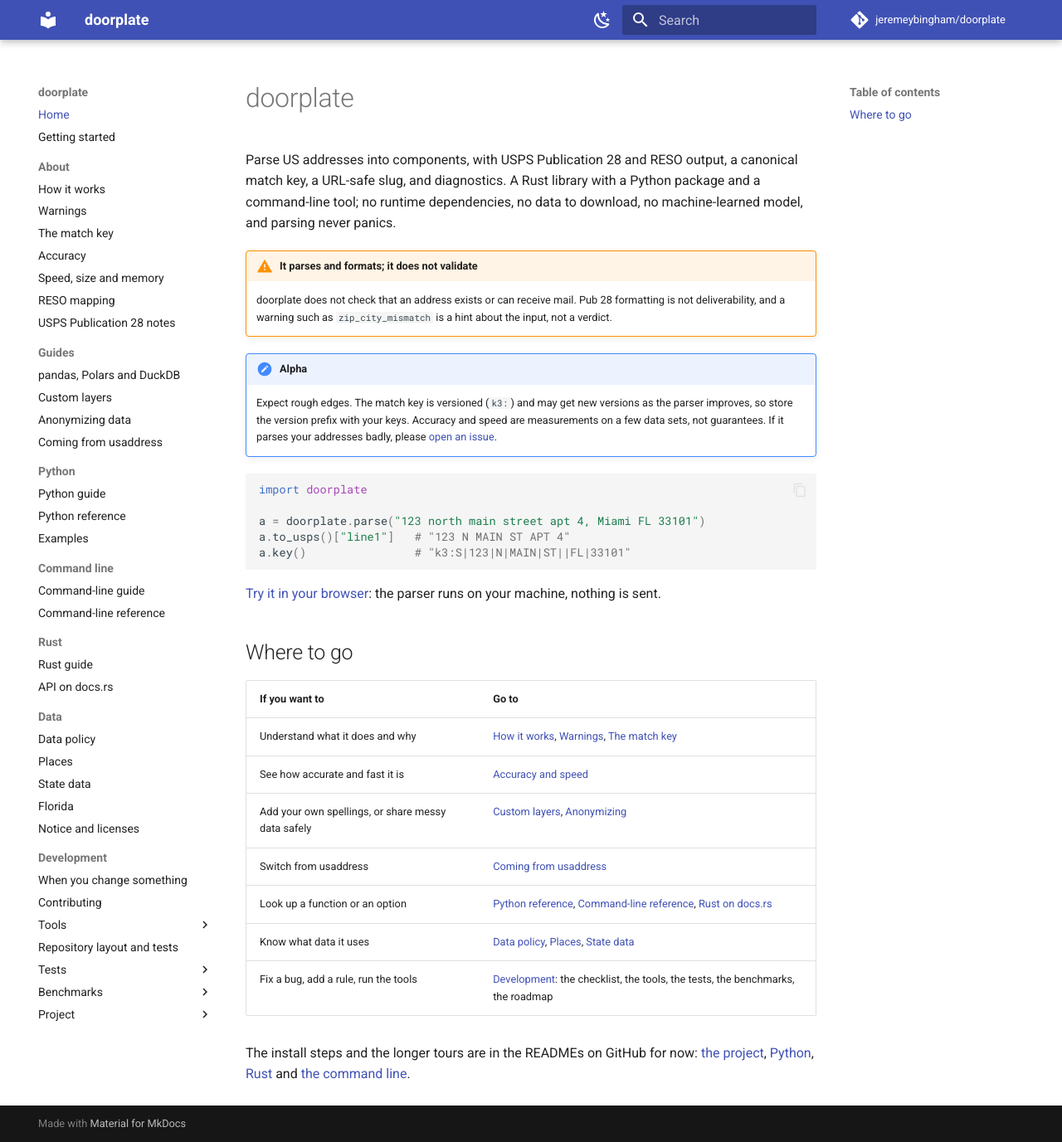
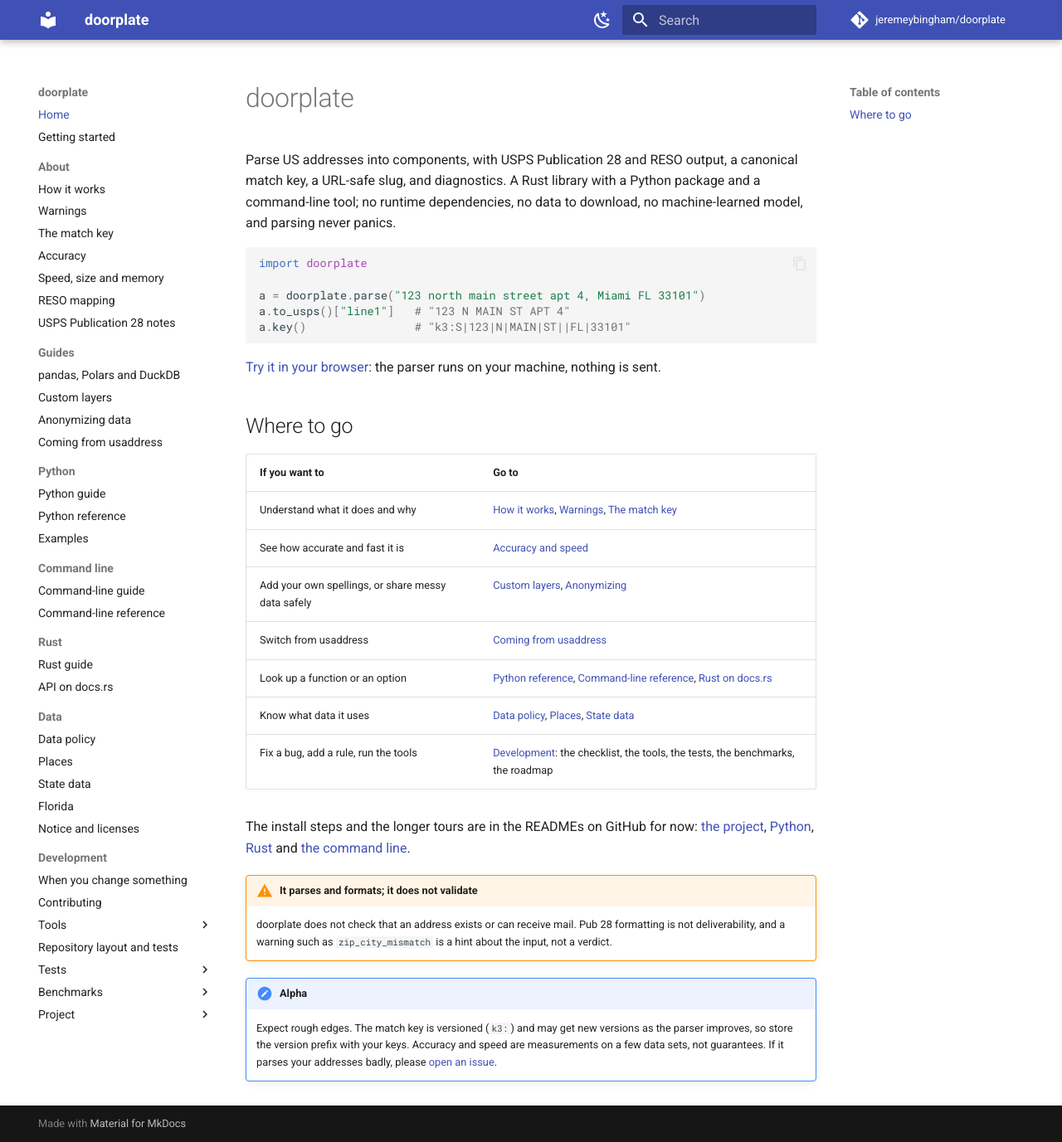
Before and after one commit to jeremeybingham/doorplate, an MkDocs documentation site: the page built from docs/index.md, in a window 1280 px wide and 1377 px high. Shown: the whole window at 83% size. Built offline with MkDocs 1.6.1 and Material for MkDocs 9.7.7, drawn with Linux system fonts in a browser that asks for light colours; comment, search, counter and statistics services are not loaded; part of the change alters nothing that is shown.

Commit message:
Docs home page: move the not-a-validator and alpha notices to the bottom
Co-Authored-By: Claude Sonnet 5.5 <noreply@anthropic.com>

````diff
--- a/docs/index.md
+++ b/docs/index.md
@@ -3,16 +3,6 @@
 Parse US addresses into components, with USPS Publication 28 and RESO output, a canonical match key, a URL-safe
 slug, and diagnostics. A Rust library with a Python package and a command-line tool; no runtime dependencies, no data
 to download, no machine-learned model, and parsing never panics.
-
-!!! warning "It parses and formats; it does not validate"
-    doorplate does not check that an address exists or can receive mail. Pub 28 formatting is not deliverability, and
-    a warning such as `zip_city_mismatch` is a hint about the input, not a verdict.
-
-!!! note "Alpha"
-    Expect rough edges. The match key is versioned (`k3:`) and may get new versions as the parser improves, so store
-    the version prefix with your keys. Accuracy and speed are measurements on a few data sets, not guarantees.
-    If it parses your addresses badly, please
-    [open an issue](https://github.com/jeremeybingham/doorplate/issues/new?template=misparse-or-messy-data.md).
 
 ```python
 import doorplate
@@ -41,3 +31,13 @@ The install steps and the longer tours are in the READMEs on GitHub for now:
 [Python](https://github.com/jeremeybingham/doorplate/blob/main/crates/doorplate-py/README.md),
 [Rust](https://github.com/jeremeybingham/doorplate/blob/main/crates/doorplate/README.md) and
 [the command line](https://github.com/jeremeybingham/doorplate/blob/main/crates/doorplate-cli/README.md).
+
+!!! warning "It parses and formats; it does not validate"
+    doorplate does not check that an address exists or can receive mail. Pub 28 formatting is not deliverability, and
+    a warning such as `zip_city_mismatch` is a hint about the input, not a verdict.
+
+!!! note "Alpha"
+    Expect rough edges. The match key is versioned (`k3:`) and may get new versions as the parser improves, so store
+    the version prefix with your keys. Accuracy and speed are measurements on a few data sets, not guarantees.
+    If it parses your addresses badly, please
+    [open an issue](https://github.com/jeremeybingham/doorplate/issues/new?template=misparse-or-messy-data.md).
````
